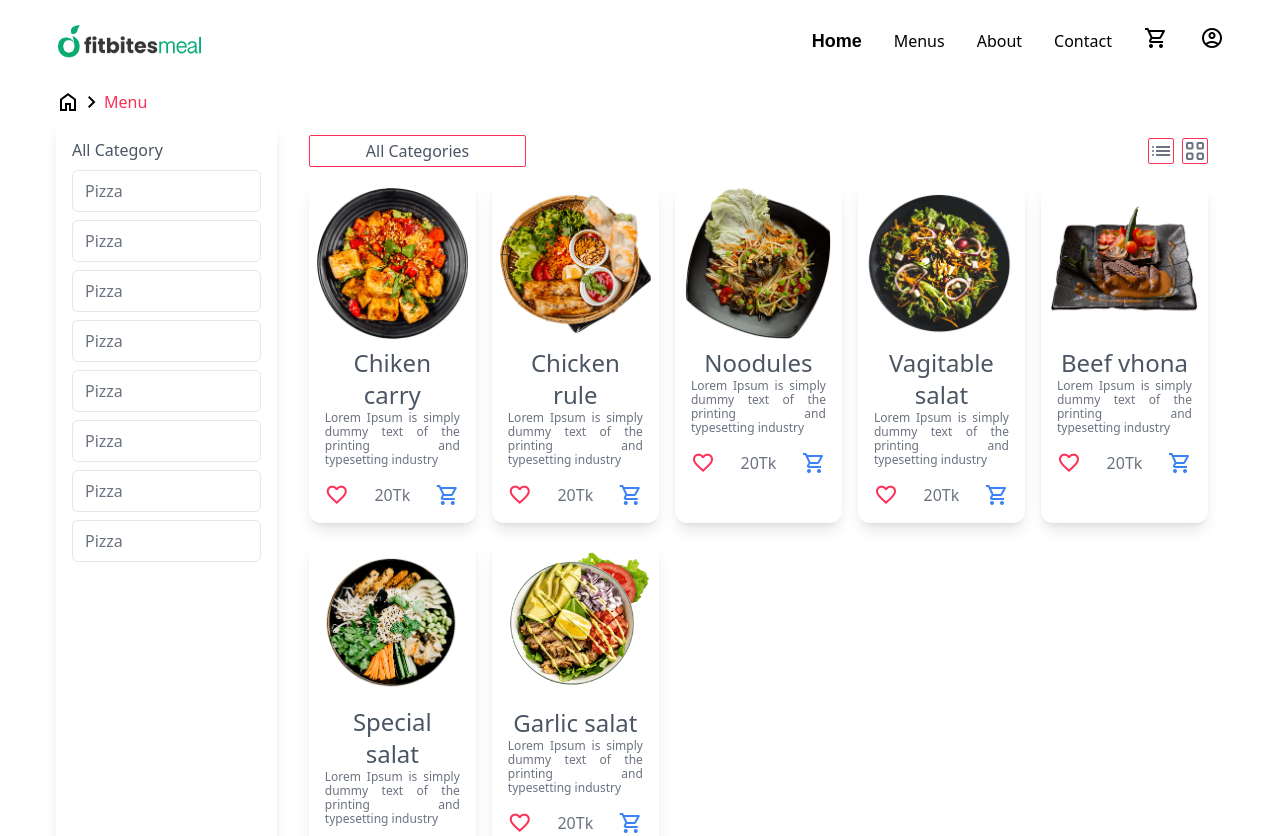
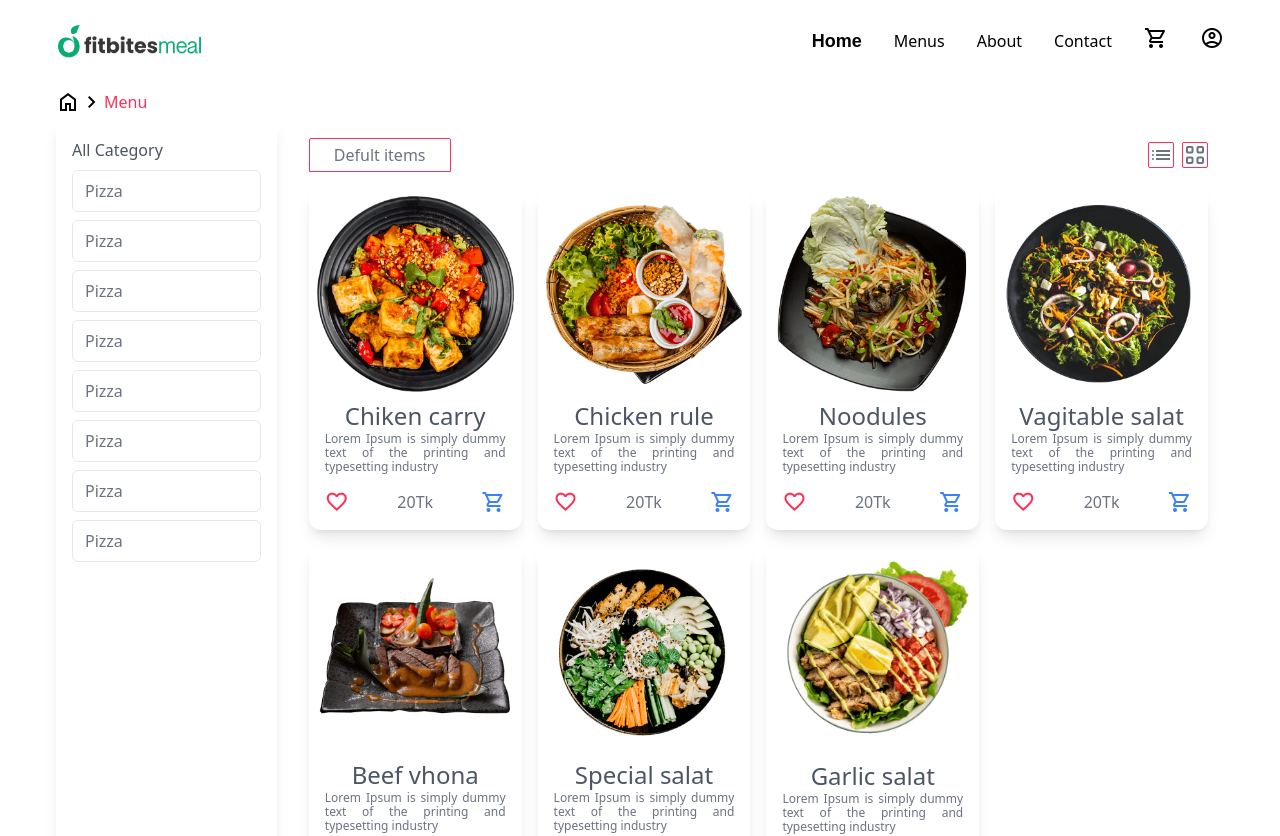
Before and after one commit to Bokhtiar/restura.com, a Next.js app: page /menu in a window 1280 px wide. Shown: the top 836 px of the page. Built offline with nearby package versions, Linux system fonts and the light colour scheme.

Commit message:
menu page updated daynamic colum set

```diff
--- a/src/layouts/header/index.tsx
+++ b/src/layouts/header/index.tsx
@@ -11,12 +11,13 @@ export const Header: React.FC = (): JSX.Element => {
       <section className="bg-white">
         <div className="container flex items-center justify-between py-6">
           {/* logo */}
-          <Image
+          <Link href="/">
+            <Image
             src="/images/logo.png"
             alt="Picture of the author"
             width={150}
             height={50}
-          />
+          /></Link>
           {/* toggle button */}
           <div className='top-[34px] cursor-pointer absolute right-4 md:hidden ' onClick={() => setOpen(!open)}>
             {open ? <span className="material-symbols-outlined">close</span> : <span className="material-symbols-outlined">menu</span>}
@@ -28,7 +29,7 @@ export const Header: React.FC = (): JSX.Element => {
               <li> <Link href="/menu">Menus</Link> </li>
               <li> <Link href="/about">About</Link> </li>
               <li> <Link href="/contact">Contact</Link> </li>
-              <li> <Link href="/"><span className="material-symbols-outlined">shopping_cart</span></Link> </li>
+              <li> <Link href="/dashboard/cart"><span className="material-symbols-outlined">shopping_cart</span></Link> </li>
               <li> <Link href="/dashboard"><span className="material-symbols-outlined">account_circle</span></Link> </li>
             </ul>
           </div>
--- a/src/pages/menu/index.tsx
+++ b/src/pages/menu/index.tsx
@@ -6,6 +6,7 @@ import { useState } from "react";
 
 const Menu: React.FC = (): JSX.Element => {
   const [category, setCategory] = useState<boolean>(false);
+  const [col, setCol] = useState<number>(0)
 
   return (
     <>
@@ -33,49 +34,21 @@ const Menu: React.FC = (): JSX.Element => {
           <div className="">
             {/* menus */}
             <div className="flex items-center justify-between mb-4">
-              <div>
-                <span
-                  className=" md:px-14 px-4 py-1  border border-primary cursor-pointer text-gray-600 rounded-sm relative"
-                  onClick={() => setCategory(!category)}
-                >
-                  All Categories
-                </span>
-                <div
-                  className={`bg-white md:w-[215px] w-[140px] shadow-2xl absolute pt-2 mt-1 px-1 ${
-                    category ? " duration-700" : "scale-0 duration-700"
-                  }`}
-                >
-                  <ul className="">
-                    <li className="border border-dotted py-1 text-gray-600 my-1 px-2">
-                      <Link href="">Pizza</Link>
-                    </li>
-                    <li className="border border-dotted py-1 text-gray-600 my-1 px-2">
-                      <Link href="">Pizza</Link>
-                    </li>
-                    <li className="border border-dotted py-1 text-gray-600 my-1 px-2">
-                      <Link href="">Pizza</Link>
-                    </li>
-                    <li className="border border-dotted py-1 text-gray-600 my-1 px-2">
-                      <Link href="">Pizza</Link>
-                    </li>
-                    <li className="border border-dotted py-1 text-gray-600 my-1 px-2">
-                      <Link href="">Pizza</Link>
-                    </li>
-                  </ul>
-                </div>
-              </div>
+              <p className="p-1 text-gray-500 border border-primary rounded-t-sm px-6 cursor-pointer hover:bg-primary hover:text-white" onClick={()=> setCol(0)}>Defult items</p>
+
+              {/* right side icon */}
               <div className="flex gap-2 items-center">
-                <span className="border border-primary text-gray-500 rounded-sm material-symbols-outlined">
+                <span className="border border-primary text-gray-500 rounded-sm material-symbols-outlined cursor-pointer hover:bg-primary hover:text-white" onClick={()=> setCol(3)}>
                   list
                 </span>
-                <span className=" border border-primary text-gray-500 rounded-sm material-symbols-outlined">
+                <span className=" border border-primary text-gray-500 rounded-sm material-symbols-outlined cursor-pointer hover:bg-primary hover:text-white" onClick={()=> setCol(5)}>
                   view_cozy
                 </span>
               </div>
             </div>
 
             {/* product */}
-            <div className="grid grid-cols-2 md:grid-cols-5 gap-4">
+            <div className={`grid grid-cols-2 ${col ? `md:grid-cols-${col}` : 'md:grid-cols-4' } ${col ? `xxl:grid-cols-${col}` : ' xxl:grid-cols-5' }  gap-4`}>
               <Product
                 name="Chiken carry"
                 price={20}
```
Lines whose indentation alone changed are shown as unchanged.
